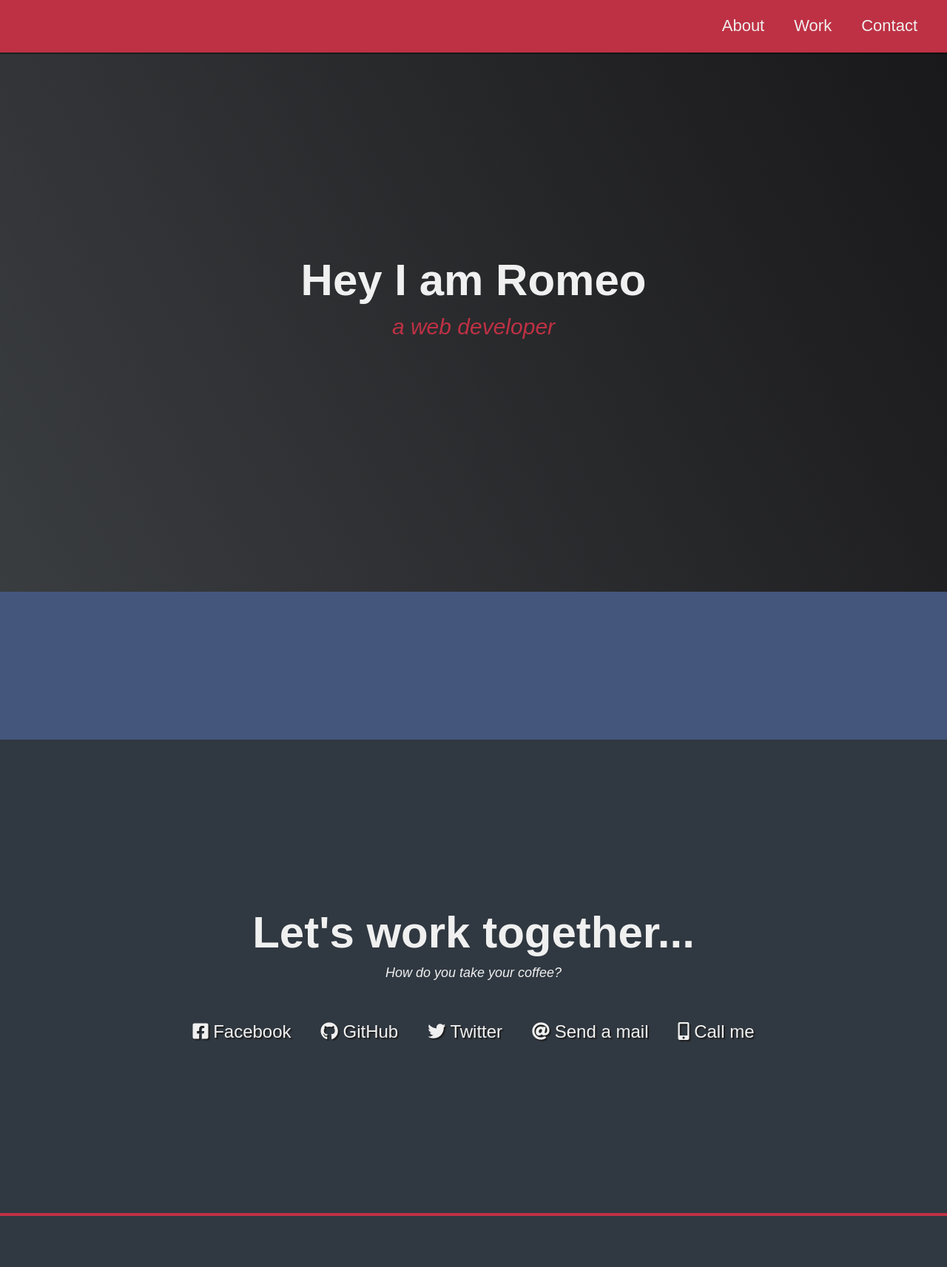
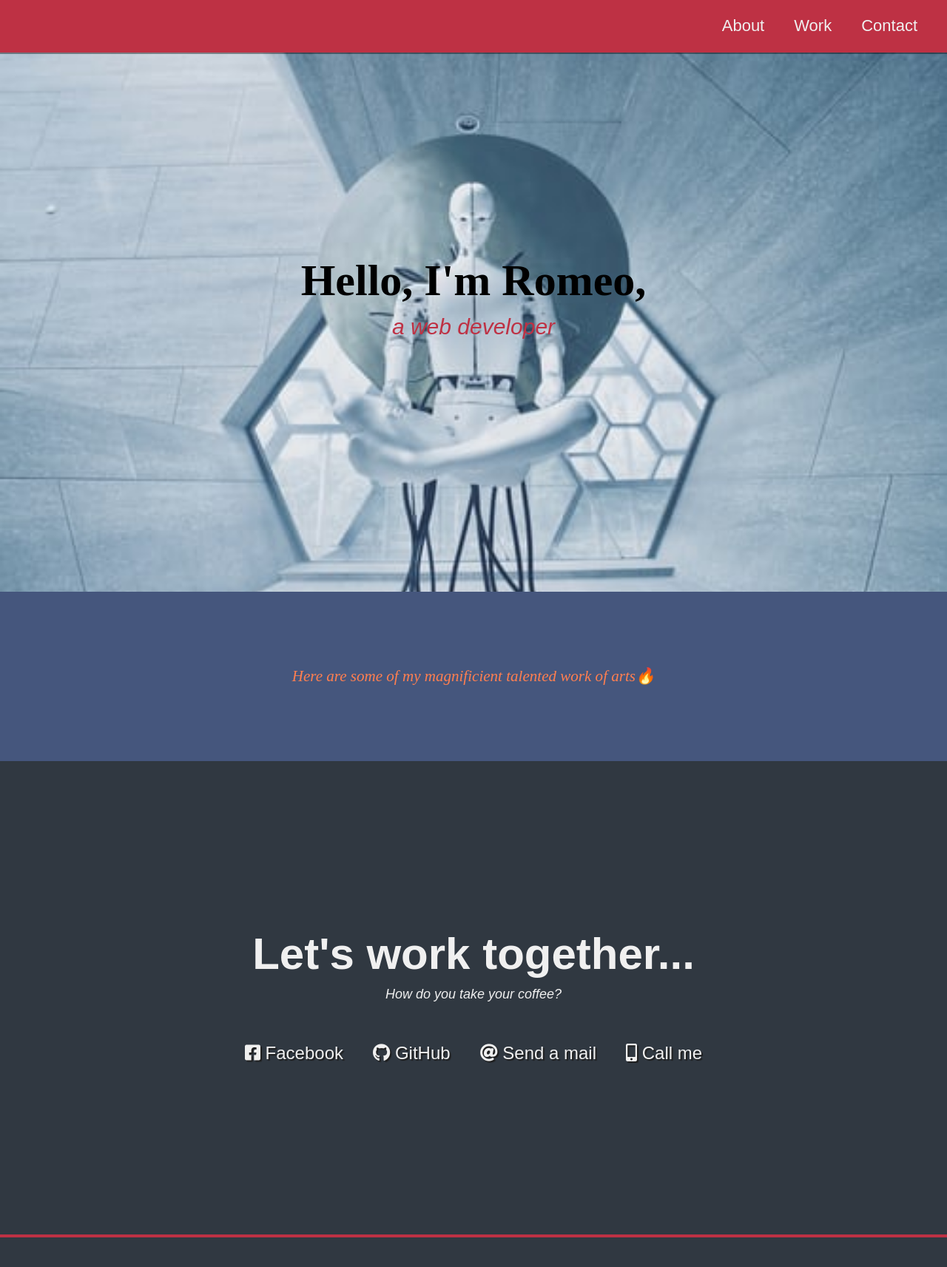
Before and after one commit to mkyd-kill/Project-Portfolio, a PHP site: page / in a window 1280 px wide. Shown: the whole page at 74% size. Before the commit the page ends 1644 px from the top, so only its background shows below. Run offline with PHP 8.4, Linux system fonts and the light colour scheme; some libraries are stand-ins or nearby versions.

Commit message:
Updated index.html

```diff
--- a/index.html
+++ b/index.html
@@ -4,7 +4,7 @@
     <meta charset="UTF-8">
     <meta name="viewport" content="width=device-width, initial-scale=1.0, shrink-to-fit=no">
     <link rel="stylesheet" href="https://use.fontawesome.com/releases/v5.8.2/css/all.css" integrity="sha384-oS3vJWv+0UjzBfQzYUhtDYW+Pj2yciDJxpsK1OYPAYjqT085Qq/1cq5FLXAZQ7Ay" crossorigin="anonymous"/>
-    <title>Document</title>
+    <title>My Porfolio</title>
     <link rel="stylesheet" href="style.css">
 </head>
 <body>
@@ -25,26 +25,16 @@
     </ul>
   </nav>
 
-  <!-- END NAV -->
-
-  <!-- START WELCOME SECTION -->
-
   <section id="welcome-section" class="welcome-section">
-    <h1>Hey I am Romeo</h1>
+    <h1 class="intro">Hello, I'm Romeo,</h1>
     <p>a web developer</p>
   </section>
 
-  <!-- END WELCOME SECTION -->
-
-  <!-- START PROJECTS SECTION -->
 
   <section id="projects" class="projects-section">
-
+    <h3 class="brag">Here are some of my magnificient talented work of arts🔥</h3>
   </section>
 
-  <!-- END PROJECTS SECTION -->
-
-  <!-- START CONTACT SECTION -->
 
   <section id="contact" class="contact-section">
     <div class="contact-section-header">
@@ -52,37 +42,16 @@
       <p>How do you take your coffee?</p>
     </div>
     <div class="contact-links">
-      <a
-        href="https://facebook.com/freecodecamp"
-        target="_blank"
-        class="btn contact-details"
-        ><i class="fab fa-facebook-square"></i> Facebook</a
-      >
-      <a
-        id="profile-link"
-        href="https://github.com/freecodecamp"
-        target="_blank"
-        class="btn contact-details"
-        ><i class="fab fa-github"></i> GitHub</a
-      >
-      <a
-        href="https://twitter.com/freecodecamp"
-        target="_blank"
-        class="btn contact-details"
-        ><i class="fab fa-twitter"></i> Twitter</a
-      >
-      <a href="mailto:example@example.com" class="btn contact-details"
-        ><i class="fas fa-at"></i> Send a mail</a
-      >
-      <a href="tel:" class="btn contact-details"
-        ><i class="fas fa-mobile-alt"></i> Call me</a
-      >
+
+      <a href="https://facebook.com/" target="_blank" class="btn contact-details"><i class="fab fa-facebook-square"></i> Facebook</a>
+
+      <a id="profile-link" href="https://github.com/mkyd-kill" target="_blank" class="btn contact-details"><i class="fab fa-github"></i> GitHub</a>
+
+      <a href="email.js" class="btn contact-details"><i class="fas fa-at"></i> Send a mail<a>
+
+      <a href="tel:" class="btn contact-details"><i class="fas fa-mobile-alt"></i> Call me</a>
     </div>
   </section>
-
-  <!-- END CONTACT SECTION -->
-
-  <!-- START FOOTER SECTION -->
 
   <footer>
 
--- a/style.css
+++ b/style.css
@@ -134,6 +134,16 @@
     height: 100vh;
     background-color: #000;
     background-image: linear-gradient(62deg, #3a3d40 0%, #181719 100%);
+    background-image: url(images/profile.jpg);
+    background-size: cover;
+    background-repeat: no-repeat;
+  }
+
+  .intro {
+    font-weight: bolder;
+    color: #000;
+    font-size: bold;
+    font-family: 'Times New Roman', Times, serif;
   }
 
   .welcome-section > p {
@@ -149,6 +159,13 @@
     text-align: center;
     padding: 10rem 2rem;
     background: var(--main-blue);
+  }
+
+  .brag {
+    color: #ff7f50;
+    font-family: 'Times New Roman', Times, serif;
+    font-weight: 500;
+    font-style: oblique;
   }
 
   .projects-section-header {
@@ -281,6 +298,7 @@
 
   .contact-details:hover {
     transform: translateY(8px);
+    color: tomato;
   }
 
   /* Footer */
```
Also changed, not shown: images/profile.jpg (added).
